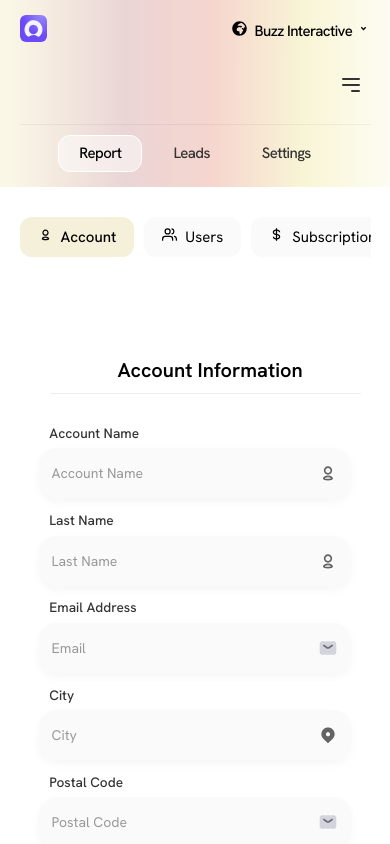
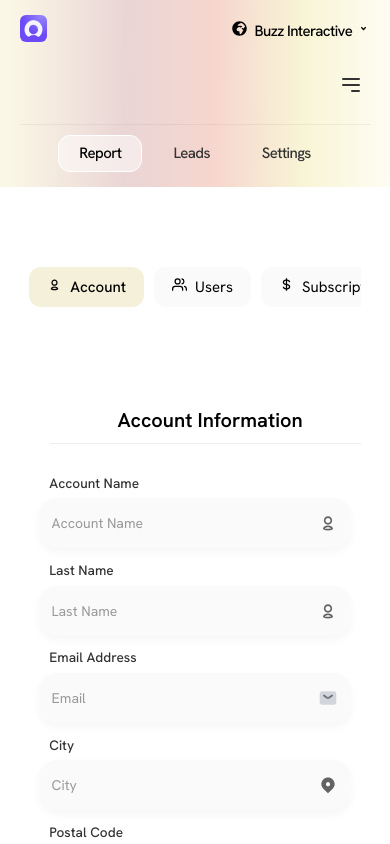
Before and after one commit to Hash-Overflow-bit/Saas-Buzz, a React (Vite) app: page /account in a window 390 px wide. Shown: the top 844 px of the page. Built offline with nearby package versions, Linux system fonts and the light colour scheme.

Commit message:
Fix: corrected icon paths for dashboard search button

```diff
--- a/src/Pages/accounts.css
+++ b/src/Pages/accounts.css
@@ -122,14 +122,16 @@
 
 /* Panel links */
 .account-panel-container {
-    width: 90%;
+    width: 85%;
     margin: 50px auto;
+    /* margin-top: 90px; */
     display: flex;
     flex-wrap: wrap;
     gap: 10px;
     padding: 0;
     /* margin: 20px; */
     /* border: 1px solid; */
+    /* height: 160px; */
 }
 
 .panel-links {
@@ -348,6 +350,8 @@
         padding-bottom: 10px;
         -webkit-overflow-scrolling: touch;
         scrollbar-width: none;
+        /* border: 1px solid; */
+        padding-top: 50px;
     }
 
     .account-panel-container::-webkit-scrollbar {
```
